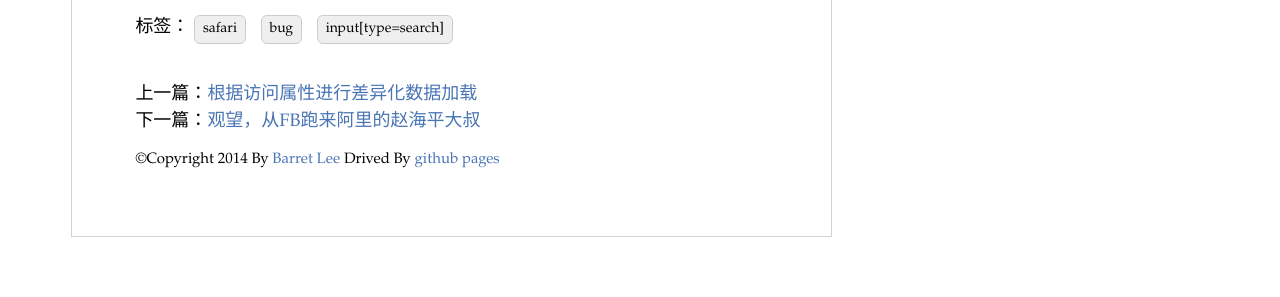
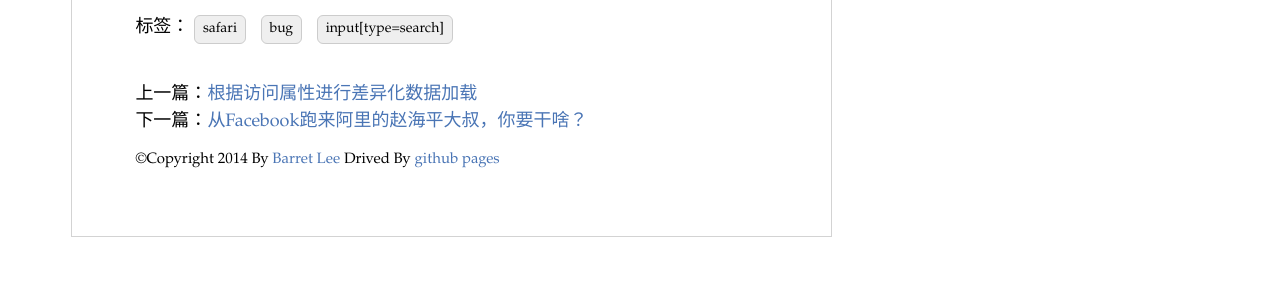
Before and after one commit to barretlee/snippets, a Jekyll site: the page built from _posts/2015-04-03-input-bug-in-safari.md, in a window 1280 px wide. Shown: the part 713-1010 px from the top of the page. Built offline with Jekyll 4.4.1, drawn with Linux system fonts in a browser that asks for light colours; Markdown is read by kramdown in place of the engine named in the settings; comment, search, counter and statistics services are not loaded.

Commit message:
Update 2015-04-07-zhaohaiping-in-my-eye.md

```diff
--- a/_posts/2015-04-07-zhaohaiping-in-my-eye.md
+++ b/_posts/2015-04-07-zhaohaiping-in-my-eye.md
@@ -1,6 +1,6 @@
 ---
 layout: page
-title: 观望，从FB跑来阿里的赵海平大叔
+title: 从Facebook跑来阿里的赵海平大叔，你要干啥？
 tags: 赵海平 阿里巴巴 facebook hiphop HHVM
 ---
 
```
